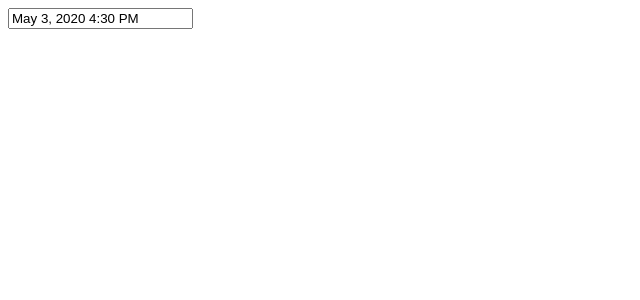
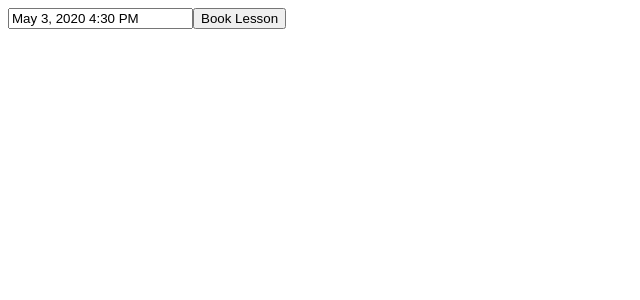
Before and after one commit to LombaxTech/timepickerreact, a React (Create React App) app: page / in a window 1280 px wide. Shown: the top 300 px of the page, without its empty margins (0-640 px from the left). Built offline with nearby package versions, Linux system fonts and the light colour scheme.

Commit message:
need to learn how to custom css this calendar...

```diff
--- a/src/App.js
+++ b/src/App.js
@@ -1,43 +1,9 @@
 import React, { useState } from 'react';
 import './App.css';
-import DatePicker from "react-datepicker";
+import TimePicker from './TimePicker'
 
-import "react-datepicker/dist/react-datepicker.css";
-
-// ! importing like this messes up includeTimes for some reason
-// import setHours from "date-fns/setMinutes";
-// import setMinutes from "date-fns/setMinutes";
-
-// ! importing like this does work
-import { setHours, setMinutes, addDays, subDays } from "date-fns";
-
-const App = () => {
-
-  const [startDate, setStartDate] = useState(
-    setHours(setMinutes(new Date(), 30), 16)
-  );
-
-  return (
-    <div>
-      <DatePicker
-        selected={startDate}
-        onChange={date => setStartDate(date)}
-        showTimeSelect
-        minDate={subDays(new Date(), 0)}
-        maxDate={addDays(new Date(), 13)}
-        excludeTimes={[
-          setHours(setMinutes(new Date(), 0), 17),
-          setHours(setMinutes(new Date(), 0), 18),
-          setHours(setMinutes(new Date(), 0), 19),
-          setHours(setMinutes(new Date(), 0), 17)
-        ]}
-        dateFormat="MMMM d, yyyy h:mm aa"
-      />
-      {console.log(startDate)}
-      {console.log()}
-    </div>
-  );
-
-}
+const App = () => (
+  <TimePicker />
+)
 
 export default App;
--- /dev/null
+++ b/src/TimePicker.js
@@ -0,0 +1,75 @@
+import React, { useState } from 'react';
+import DatePicker from "react-datepicker";
+
+import "react-datepicker/dist/react-datepicker.css";
+
+// ! importing like this messes up includeTimes for some reason
+// import setHours from "date-fns/setMinutes";
+// import setMinutes from "date-fns/setMinutes";
+
+// ! importing like this does work
+import { setHours, setMinutes, addDays, subDays } from "date-fns";
+
+const TimePicker = () => {
+
+    const [startDate, setStartDate] = useState(
+        setHours(setMinutes(new Date(), 30), 16)
+    );
+
+    const [bookedTimes, setBookedTimes] = useState([
+        setHours(setMinutes(new Date(), 0), 17),
+        setHours(setMinutes(new Date(), 0), 18),
+        setHours(setMinutes(new Date(), 0), 19),
+        setHours(setMinutes(new Date(), 0), 17)
+    ])
+
+    const submitTime = () => {
+        // console.log('clicked')
+        console.log(startDate)
+    }
+
+    const updateAvailableTimes = date => {
+        // console.log(date)
+        // *
+        // * bookedHours = getBookedHours(date)
+        // * setBookedTimes(bookedHours)
+
+        setBookedTimes([
+            setHours(setMinutes(new Date(), 0), 1),
+            setHours(setMinutes(new Date(), 0), 2),
+            setHours(setMinutes(new Date(), 0), 3),
+            setHours(setMinutes(new Date(), 0), 4)
+        ])
+    }
+
+    return (
+        <div>
+            <DatePicker
+                selected={startDate}
+                onChange={date => {
+                    setStartDate(date);
+                    updateAvailableTimes(date)
+                }}
+                showTimeSelect
+                minDate={subDays(new Date(), 0)}
+                maxDate={addDays(new Date(), 13)}
+                excludeTimes={bookedTimes}
+                dateFormat="MMMM d, yyyy h:mm aa"
+            />
+            {console.log(startDate)}
+            {/* {console.log(setHours(setMinutes(new Date(), 0), 17))} */}
+            <button
+                onClick={submitTime}
+            >
+                Book Lesson
+            </button>
+
+        </div>
+    );
+
+    // * reference if anything goes wrong
+    // onChange={date => setStartDate(date)}
+
+}
+
+export default TimePicker;
```
